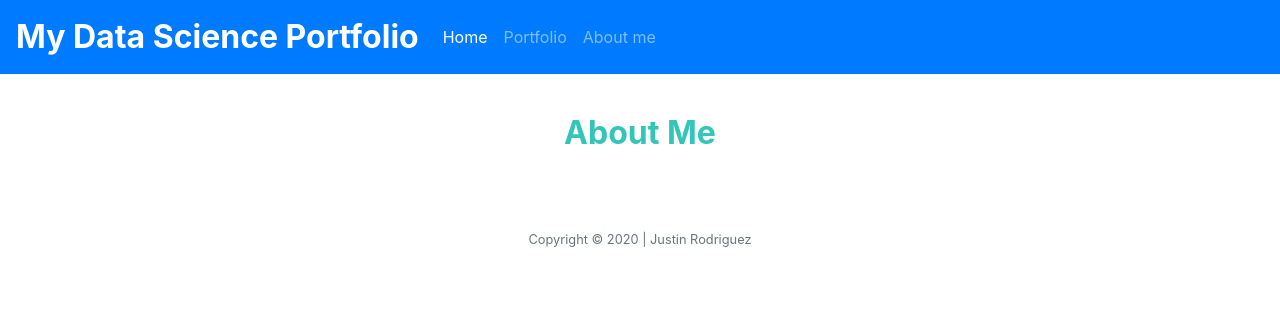
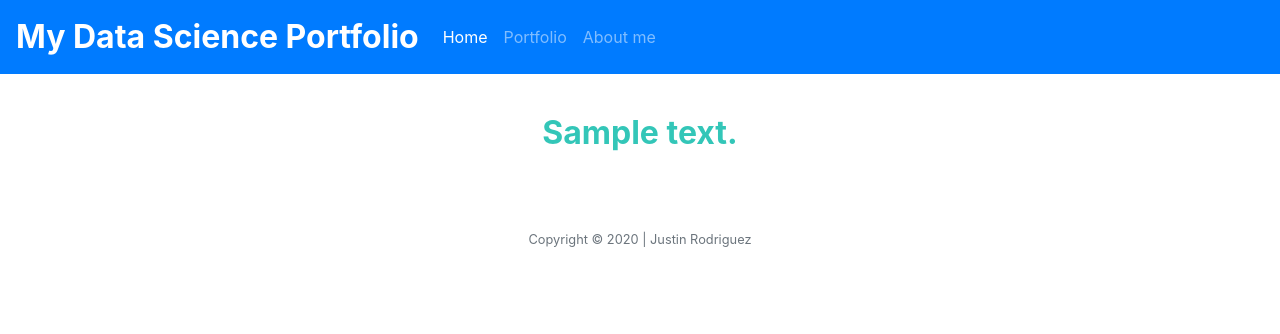
Before and after one commit to just331/personal-website, a Flask app: template templates/about.html in a window 1280 px wide. Shown: the top 334 px of the page. Run offline with Flask 2, Linux system fonts and the light colour scheme; the template is opened without the code that fills it: most values are stand-ins (such as "Sample title", 1, 10 or a date in 2020); some libraries are stand-ins or nearby versions.

Commit message:
fixing "about me" page bugs

```diff
--- a/app.py
+++ b/app.py
@@ -16,6 +16,6 @@ def index():
 # About Me page
 @app.route('/about', methods=['POST', 'GET'])
 def about():
-    title_text = 'About'
+    about = 'About me'
     return render_template('/about.html',
-                           title_text=title_text)
+                           about=about)
--- a/templates/about.html
+++ b/templates/about.html
@@ -1,7 +1,7 @@
 {% extends "layout.html" %}
 
 {% block title %}
-    About Me
+    About me
 {% endblock %}
 
 {% block main %}
@@ -9,7 +9,7 @@
         <div class="row portfolio-row justify-content-center">
             <div class="col-md-offset-5">
                 <div class="text-center">
-                    <h2 class="about-header"> About Me</h2>
+                    <h2 class="about-header"> {{ about }}</h2>
                 </div>
             </div>
         </div>
```
